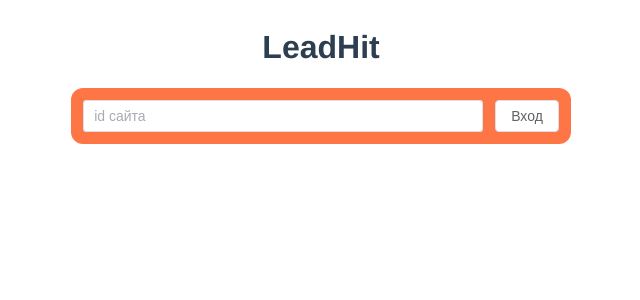
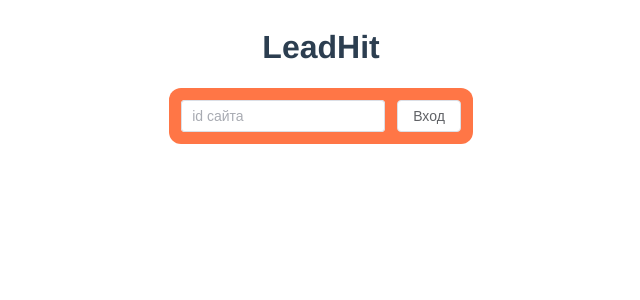
Before and after one commit to Lazard-Live/HL-test, a Vue app: page / in a window 1280 px wide. Shown: the top 300 px of the page, without its empty margins (319-959 px from the left). Built offline with nearby package versions, Linux system fonts and the light colour scheme.

Commit message:
Работает auth и LocalStorage. Добавил тестовые проверки input

```diff
--- a/package.json
+++ b/package.json
@@ -8,6 +8,7 @@
     "lint": "vue-cli-service lint"
   },
   "dependencies": {
+    "axios": "^0.27.2",
     "core-js": "^3.8.3",
     "element-plus": "^2.2.6",
     "vue": "^3.2.37",
--- a/src/App.vue
+++ b/src/App.vue
@@ -1,8 +1,4 @@
 <template>
-<!--  <nav>-->
-<!--    <router-link to="/">Вход</router-link> |-->
-<!--    <router-link to="/Analitics">Аналитика</router-link>-->
-<!--  </nav>-->
   <router-view/>
 </template>
 
--- a/src/pages/AnalyticsPage.vue
+++ b/src/pages/AnalyticsPage.vue
@@ -3,7 +3,6 @@
 </template>
 
 <script>
-document.title = 'Аналитика';
 export default {
 }
 </script>
--- a/src/pages/AuthPage.vue
+++ b/src/pages/AuthPage.vue
@@ -1,30 +1,55 @@
 <template>
   <div class="auth">
     <h1>LeadHit</h1>
-    <el-form class="auth__form">
+    <form class="auth__form" onsubmit="return false">
       <el-input type="text"
                 class="auth__input"
-                v-model.number="id"
+                v-model="id"
                 placeholder="id сайта"
+                required
+                minlength="24"
+                maxlength="24"
+                pattern="[a-zA-Z0-9]"
       />
-      <el-button>Вход</el-button>
-    </el-form>
+      <el-button @click="authGet(id)">Вход</el-button>
+    </form>
   </div>
 </template>
 
 <script>
+import axios from 'axios';
+
+let headers = {
+  'Api-Key': '5f8475902b0be670555f1bb3:eEZn8u05G3bzRpdL7RiHCvrYAYo',
+  'Leadhit-Site-Id': ''
+}
+
 document.title = 'Авторизация';
 
 export default {
   data() {
     return {
-      id: ""
+      id: ''
     }
   },
   methods: {
-    inputLength: function () {
-      return this.id.length
-    }
+    authGet: function (input) {
+      headers['Leadhit-Site-Id'] = input;
+      // Проверка на длину
+      axios
+          .get('https://track-api.leadhit.io/client/test_auth', {headers})
+          .then(response => {
+            this.info = response.data.message;
+            if (this.info === "ok") {
+              localStorage.setItem('leadhit-site-id', input);
+              this.$router.push('/Analitics')
+              document.title = 'Аналитика';
+            } else {
+              alert("Неверный ID!")
+            }
+          })
+          .catch(error => alert(error))
+    },
   }
 }
 </script>
@@ -38,15 +63,14 @@
 
   &__form {
     display: inline-flex;
-    max-width: 500px;
     background: rgba(255, 68, 2, 0.73);
     padding: 12px;
     border-radius: 12px;
   }
 
   &__input {
-    width: 400px;
     margin-right: 12px;
+    min-width: 204px;
   }
 }
 </style>
```
Also changed, not shown: 1 other file (tests, documents, lock files or other folders).
